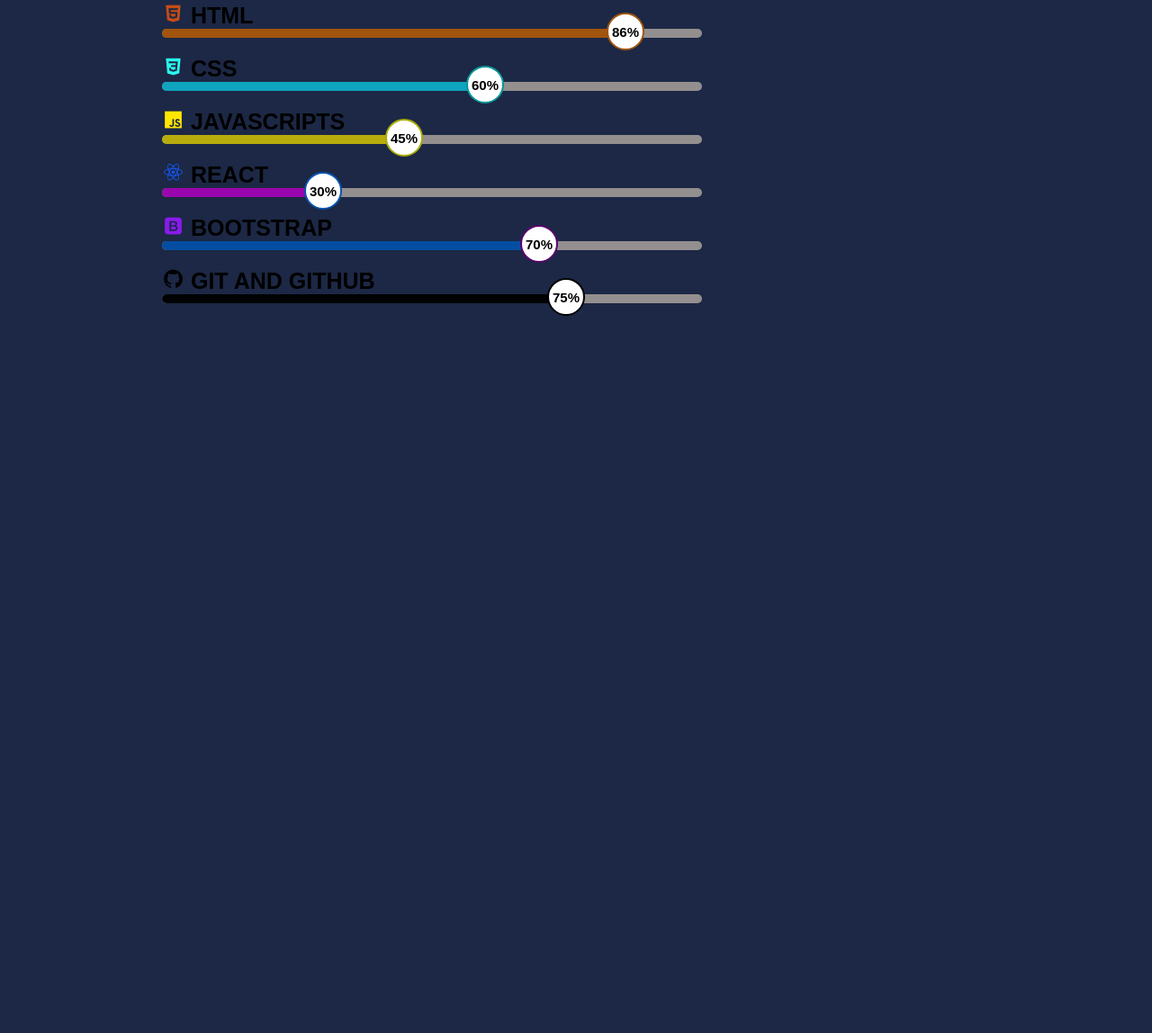
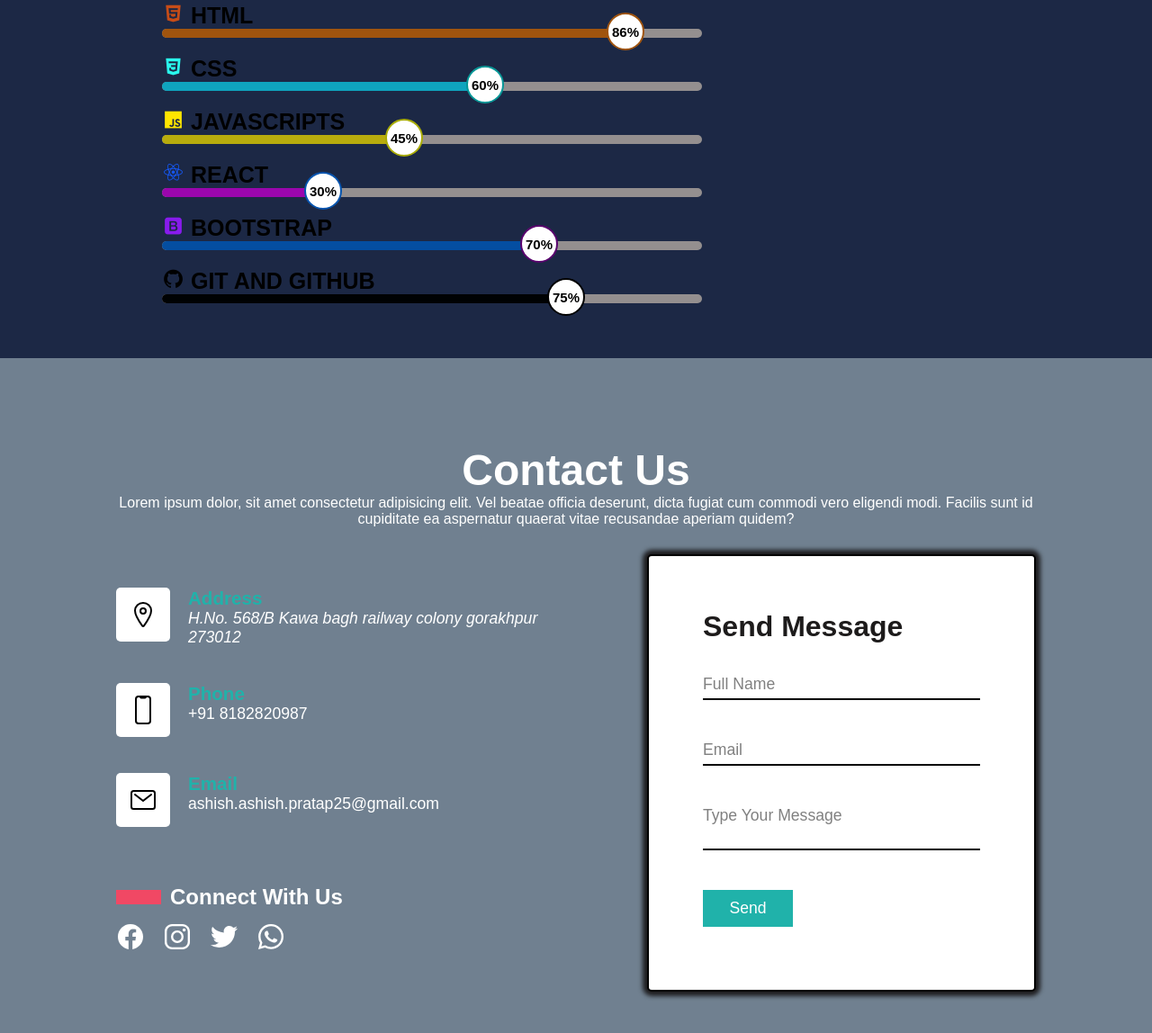
Before and after one commit to ASHISHPRATAP1007/portfolio, a plain HTML site: page index.html in a window 1280 px wide. Shown: the part 2423-3571 px from the top of the page at 90% size. Before the commit the page ends 2821 px from the top, so only its background shows below. Drawn offline with nearby package versions, Linux system fonts and the light colour scheme.

Commit message:
add footer

```diff
--- a/Script.js
+++ b/Script.js
@@ -1,4 +1,4 @@
-var typed = new Typed(".text",{
+var typed = new Typed(".text-write",{
     strings:["Freelancer","Frontend Developer" , "YouTuber" , "Web Developer"],
     typeSpeed:100,
     backSpeed:100,
--- a/index.html
+++ b/index.html
@@ -30,7 +30,7 @@
             <div class="home-left">
                 <h3>Hello, Its Me</h3>
                 <h1 class="name">Ashish Pratap</h1>
-                <h3>And I'm a <span class="text"></span></h3>
+                <h3>And I'm a <span class="text-write"></span></h3>
                 <p>I'm a web designer i am a fresher in this filed<br>
                     But I a have design a various website design,fronted design,an</p>
 
@@ -202,12 +202,76 @@
         </div> -->
         </div>
     </section>
-    <section>
-
-
-    </section>
+    <footer>
+        <div class="content">
+            <h1>Contact Us</h1>
+            <p>Lorem ipsum dolor, sit amet consectetur adipisicing elit. Vel beatae officia deserunt, dicta fugiat cum
+                commodi vero eligendi modi. Facilis sunt id cupiditate ea aspernatur quaerat vitae recusandae aperiam
+                quidem?</p>
+        </div>
+        <div class="info">
+            <div class="contactinfo">
+                <div class="box">
+                    <div class="icon">
+                        <ion-icon name="location-outline"></ion-icon>
+                    </div>
+                    <div class="text">
+                        <h3>Address</h3>
+                        <address>H.No. 568/B Kawa bagh railway colony gorakhpur <br>273012</address>
+                    </div>
+                </div>
+                <div class="box">
+                    <div class="icon">
+                        <ion-icon name="phone-portrait-outline"></ion-icon>
+                    </div>
+                    <div class="text">
+                        <h3>Phone</h3>
+                        <p>+91 8182820987</p>
+                    </div>
+                </div>
+                <div class="box">
+                    <div class="icon">
+                        <ion-icon name="mail-outline"></ion-icon>
+                    </div>
+                    <div class="text">
+                        <h3>Email</h3>
+                        <p>ashish.ashish.pratap25@gmail.com</p>
+                    </div>
+                </div>
+                <h2 class="text-s">Connect With Us</h2>
+                <ul class="social">
+                    <li><a href="#"><ion-icon name="logo-facebook"></ion-icon></a></li>
+                    <li><a href="#"><ion-icon name="logo-instagram"></ion-icon></a></li>
+                    <li><a href="#"><ion-icon name="logo-twitter"></ion-icon></a></li>
+                    <li><a href="#"><ion-icon name="logo-whatsapp"></ion-icon></a></li>
+                </ul>
+            </div>
+            <div class="contactForm">
+                <form action="">
+                    <h2>Send Message</h2>
+                    <div class="inputBox">
+                        <input type="text" required>
+                        <span>Full Name</span>
+                    </div>
+                    <div class="inputBox">
+                        <input type="text" required>
+                        <span>Email</span>
+                    </div>
+                    <div class="inputBox">
+                        <textarea name="" id="" required></textarea>
+                        <span>Type Your Message</span>
+                    </div>
+                    <div class="inputBox">
+                        <input type="submit" value="Send">
+                    </div>
+                </form>
+            </div>
+        </div>
+    </footer>
 
     <script src=" script.js"></script>
+    <script type="module" src="https://unpkg.com/ionicons@7.1.0/dist/ionicons/ionicons.esm.js"></script>
+    <script nomodule src="https://unpkg.com/ionicons@7.1.0/dist/ionicons/ionicons.js"></script>
 </body>
 
 </html>
--- a/style.css
+++ b/style.css
@@ -98,12 +98,12 @@ header {
     /* animation-delay: .5s; */
 }
 
-.text {
+.text-write {
     color: #2cde;
     font-size: 35px;
 }
 
-.text :nth-of-type(2) {
+.text-write :nth-of-type(2) {
     margin-bottom: 25px;
 }
 
@@ -430,6 +430,162 @@ header {
 .git span{
     border: 2px solid #000000;
 }
+
+footer{
+    position: relative;
+    min-height: 100vh;
+    padding: 50px 100px;
+    display: flex;
+    justify-content: center;
+    flex-direction: column;
+    background-color: slategrey;
+}
+.content{
+    max-width: 100%;
+    text-align: center;
+}
+.content h1{
+    font-size: 3rem;
+    color: white;
+    font-weight: 800;
+}
+.content p{
+    color: white;
+    font-weight: 500;
+    font: 1.5rem;
+}
+.info{
+    display: flex;
+    justify-content: center;
+    align-items: center;
+    width: 100%;
+    gap: 50px;
+    margin-top: 30px;
+}
+.contactinfo{
+    width: 50%;
+    display: flex;
+    flex-direction: column;
+}
+.box{
+    position: relative;
+    padding: 20px 0;
+    display: flex;
+    cursor: pointer;
+}
+.icon{
+    min-width: 60px;
+    height: 60px;
+    background-color: white;
+    display: flex;
+    justify-content: center;
+    align-items: center;
+    font-size: 2rem;
+    transition: 0.5s;
+    border-radius: 5px;
+}
+.box:hover .icon{
+    background-color: lightseagreen;
+    color: white;
+    border-radius: 5px;
+    border: 2px solid black;
+    box-shadow: 0 0 5px 5px rgb(30, 29, 31);
+}
+.text{
+    display: flex;
+    flex-direction: column;
+    margin-left: 20px;
+    font-size: 1.1rem;
+    color: white;
+    font-weight: 500;
+}
+.text h3{
+    color: lightseagreen;
+    font-weight: 600;
+}
+.text-s{
+    color: white;
+    font-weight: 600;
+    margin-top: 50px;
+    border-left: 50px solid rgb(241, 72, 100);
+    line-height: 1rem;
+    padding-left: 10px;
+}
+.social{
+     position: relative;
+     display: flex;
+     gap: 20px;
+     margin: 20px 0;
+}
+.social li{
+    list-style: none;
+}
+
+.social li a{
+    color: white;
+    font-size: 2rem;
+    transition: 0.5s;
+}
+.social li a:hover{
+    color: lightseagreen;
+}
+
+.contactForm{
+    position: relative;
+    width: 40%;
+    background-color: white;
+    min-height: 100px;
+    padding: 60px;
+    border-radius: 5px;
+    border: 2px solid black;
+    box-shadow: 0 0 5px 5px rgb(30, 29, 31);
+}
+.contactForm h2{
+    font-size: 2rem;
+    color: rgb(29, 27, 27);
+    font-weight: 800;
+}
+.contactForm .inputBox{
+    position: relative;
+    width: 100%;
+    margin-top: 20px;
+}
+.inputBox input,.inputBox textarea{
+    width: 100%;
+    padding: 5px;
+    font-size: 1.1rem;
+    margin: 10px 0;
+    border: none;
+    border-bottom: 2px solid black;
+    resize: none;
+}
+.inputBox span{
+    position: absolute;
+    left: 0;
+    pointer-events: none;
+    padding: 5px 0;
+    margin: 10px 0;
+    font-size: 1.1rem;
+    color: grey;
+    transition: .5s;
+}
+.inputBox input:focus ~span,
+.inputBox textarea:focus ~span{
+    color: red;
+    font-size: .9rem;
+    transform: translateY(-20px);
+}
+.inputBox input[type="submit"]{
+    width: 100px;
+    background-color: lightseagreen;
+    color: white;
+    border: none;
+    cursor: pointer;
+    padding: 10px;
+    font-size: 1.1rem;
+    font-weight: 500;
+}
+
 @keyframes html {
     100%{
         width: 86%;
@@ -460,10 +616,6 @@ header {
         width: 75%;
     }
 }
-
-
-
-
 
 @keyframes slideRight {
     0% {
```
